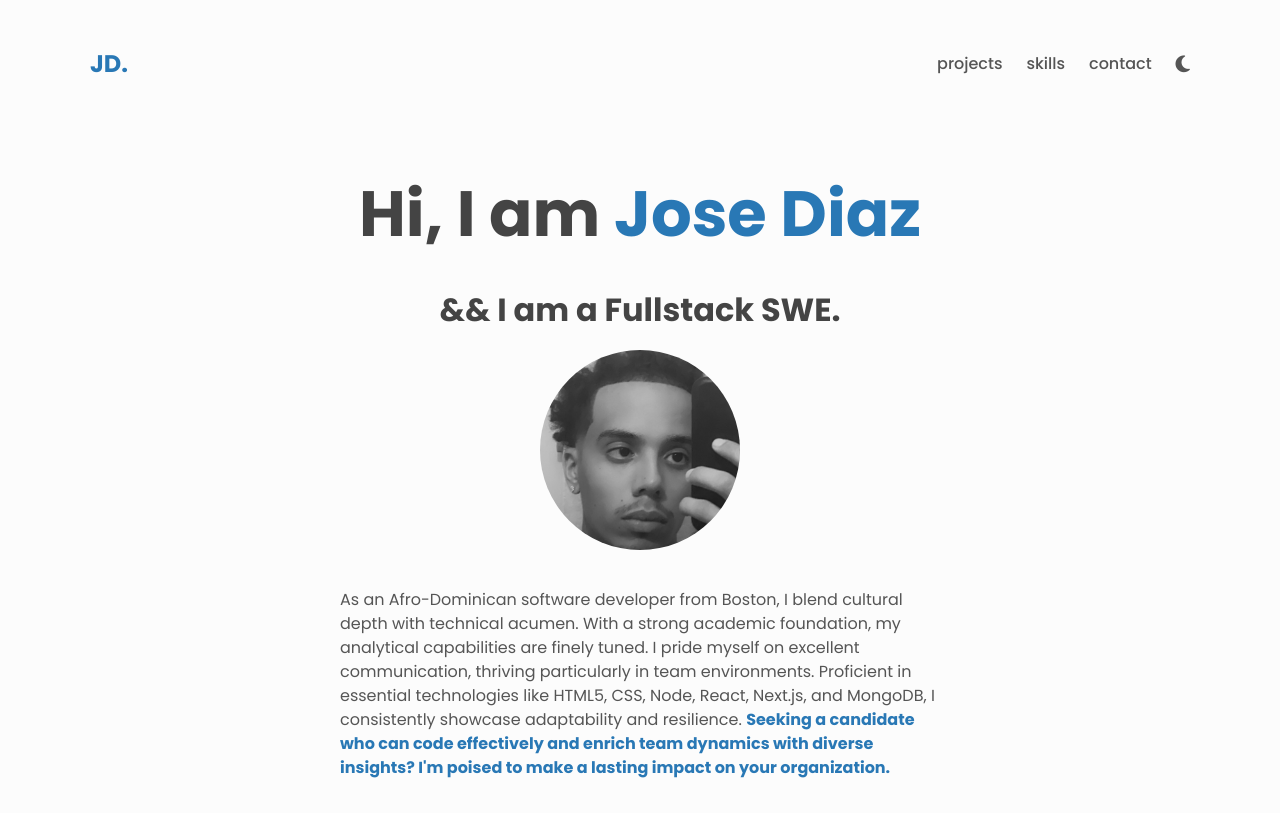
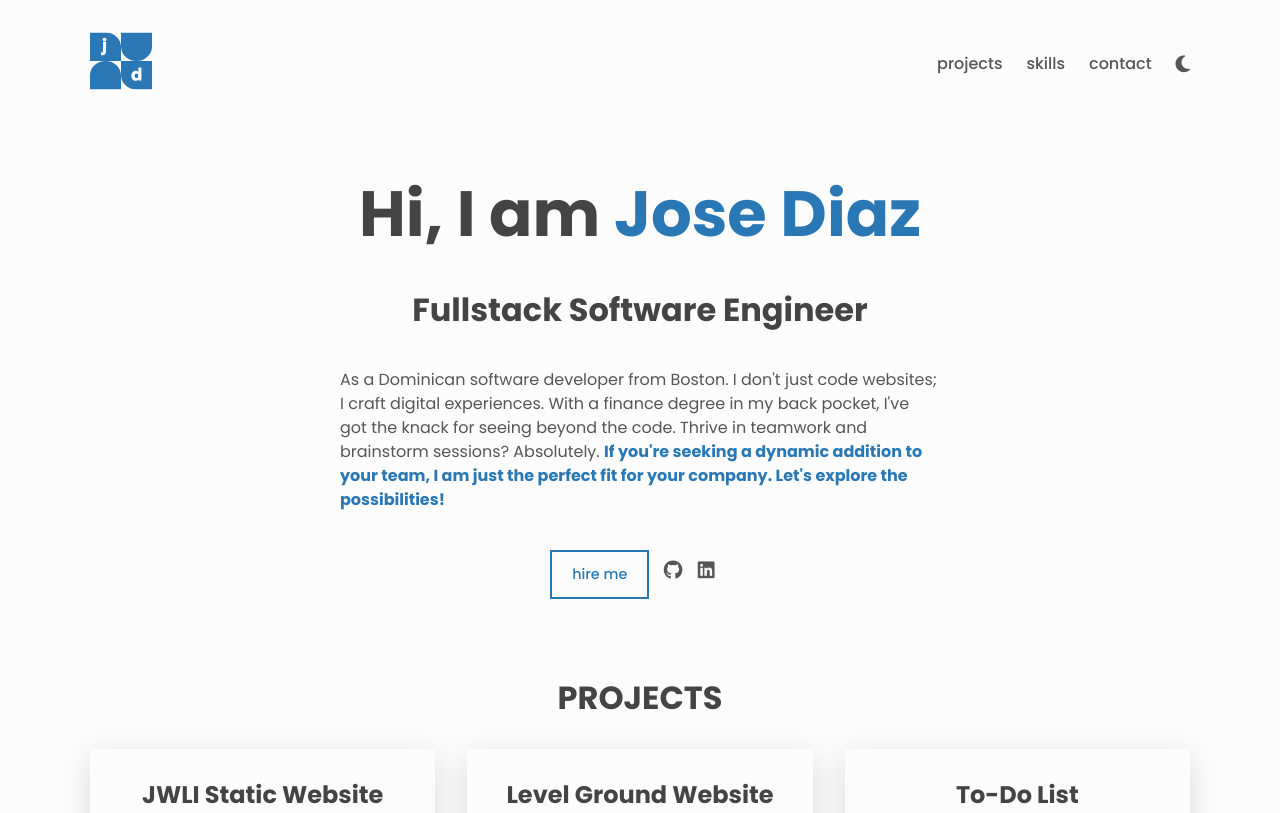
Before and after one commit to JoseDiazCodes/portfolioHosted, a plain HTML site: page index.html in a window 1280 px wide. Shown: the top 813 px of the page. Drawn offline with Linux system fonts and the light colour scheme.

Commit message:
added a logo and more functionality for the dark/lightmode

```diff
--- a/css/styles.css
+++ b/css/styles.css
@@ -395,6 +395,29 @@ main {
 	margin-bottom: 20px; /* Adjust as needed */
 }
 
+/* For light theme */
+.light .link svg path:first-child {
+	fill: #2978b5; /* This matches the primary color in light mode */
+}
+
+.light .link svg path:not(:first-child) {
+	fill: white; /* This keeps the other details white in light mode */
+}
+
+/* For dark theme */
+.dark .link svg path:first-child {
+	fill: var(--clr-primary); /* This matches the primary color in dark mode */
+}
+
+.dark .link svg path:not(:first-child) {
+	fill: var(--clr-fg); /* This matches the foreground color in dark mode */
+}
+
+/* For dark theme */
+.dark .link svg .letter {
+	fill: #e4d2d8 !important;
+}
+
 @media (max-width: 600px) {
 	.header {
 		height: 6em;
--- a/index.html
+++ b/index.html
@@ -19,9 +19,49 @@
 	</head>
 	<body class="light" id="top">
 		<header class="header center">
-			<h3>
-				<a href="https://github.com/josediazcodes" class="link">JD.</a>
-			</h3>
+			<header class="header center">
+				<h3>
+					<a href="https://github.com/josediazcodes" class="link">
+						<svg
+							class="header.icon"
+							width="62"
+							height="58"
+							viewBox="0 0 62 58"
+							fill="none"
+							xmlns="http://www.w3.org/2000/svg"
+						>
+							<g clip-path="url(#clip0_1_179)">
+								<path
+									fill-rule="evenodd"
+									clip-rule="evenodd"
+									d="M15.5 0.5H0V29H15.5C6.9396 29 0 35.38 0 43.25V57.5H31V43.25C31 51.12 37.9397 57.5 46.5 57.5H62V29H46.5C55.0603 29 62 22.62 62 14.75V0.5H31V14.75C31 6.87995 24.0604 0.5 15.5 0.5ZM31 29H15.5C24.0604 29 31 35.38 31 43.25V29ZM31 29V14.75C31 22.62 37.9397 29 46.5 29H31Z"
+									fill="#2978B5"
+								/>
+								<path
+									class="letter"
+									d="M16.482 7.566C16.482 8.574 15.672 9.312 14.502 9.312C13.332 9.312 12.522 8.574 12.522 7.566C12.522 6.54 13.332 5.802 14.502 5.802C15.672 5.802 16.482 6.54 16.482 7.566ZM16.068 9.816V19.014C16.068 21.984 14.502 23.154 12.432 23.154C11.946 23.154 11.46 23.118 10.992 22.956V20.058C11.244 20.22 11.622 20.292 12.036 20.292C12.576 20.292 12.99 19.95 12.99 18.924V9.816H16.068Z"
+									fill="white"
+								/>
+								<path
+									class="letter"
+									d="M41.396 43.658C41.396 40.85 43.106 38.636 45.716 38.636C46.724 38.636 47.588 38.996 48.344 39.716V35.576H51.422V48.5H48.596V47.402C47.804 48.23 46.85 48.68 45.716 48.68C43.106 48.68 41.396 46.43 41.396 43.658ZM44.6 43.658C44.6 45.17 45.518 45.908 46.454 45.908C47.408 45.908 48.308 45.17 48.308 43.64C48.308 42.092 47.39 41.408 46.454 41.408C45.518 41.408 44.6 42.11 44.6 43.658Z"
+									fill="white"
+								/>
+							</g>
+							<defs>
+								<clipPath id="clip0_1_179">
+									<rect
+										width="62"
+										height="57"
+										fill="white"
+										transform="translate(0 0.5)"
+									/>
+								</clipPath>
+							</defs>
+						</svg>
+					</a>
+				</h3>
+			</header>
 
 			<nav class="nav center">
 				<ul class="nav__list center">
@@ -54,20 +94,29 @@
 			<!-- About -->
 			<div class="about center">
 				<h1>Hi, I am <span class="about__name">Jose Diaz</span></h1>
-				<h2 class="about__role">&& I am a Fullstack SWE.</h2>
-				<img src="img/avaatar.png" alt="Jose Diaz" class="profile-image" />
+				<h2 class="about__role">Fullstack Software Engineer</h2>
+				<!-- <img src="img/avaatar.png" alt="Jose Diaz" class="profile-image" /> -->
 				<p class="about__desc">
-					As an Afro-Dominican software developer from Boston, I blend cultural
+					<!-- As an Afro-Dominican software developer from Boston, I blend cultural
 					depth with technical acumen. With a strong academic foundation, my
 					analytical capabilities are finely tuned. I pride myself on excellent
 					communication, thriving particularly in team environments. Proficient
 					in essential technologies like HTML5, CSS, Node, React, Next.js, and
-					MongoDB, I consistently showcase adaptability and resilience.
+					MongoDB, I consistently showcase adaptability and resilience. -->
+					As a Dominican software developer from Boston. I don't just code
+					websites; I craft digital experiences. With a finance degree in my
+					back pocket, I've got the knack for seeing beyond the code. Thrive in
+					teamwork and brainstorm sessions? Absolutely.
+					<!-- If you're seeking a
+					dynamic addition to your team, I am just the perfect fit for your
+					company. Let's explore the possibilities! -->
 					<span class="highlight-text"
-						>Seeking a candidate who can code effectively and enrich team
+						>If you're seeking a dynamic addition to your team, I am just the
+						perfect fit for your company. Let's explore the possibilities!</span
+					>
+					<!-- Seeking a candidate who can code effectively and enrich team
 						dynamics with diverse insights? I'm poised to make a lasting impact
-						on your organization.</span
-					>
+						on your organization. -->
 				</p>
 
 				<div class="about__contact center">
--- a/js/script.js
+++ b/js/script.js
@@ -1,63 +1,59 @@
-const body = document.body
+const body = document.body;
 
-const btnTheme = document.querySelector('.fa-moon')
-const btnHamburger = document.querySelector('.fa-bars')
+const btnTheme = document.querySelector(".fa-moon");
+const btnHamburger = document.querySelector(".fa-bars");
 
 const addThemeClass = (bodyClass, btnClass) => {
-  body.classList.add(bodyClass)
-  btnTheme.classList.add(btnClass)
-}
+	body.classList.add(bodyClass);
+	btnTheme.classList.add(btnClass);
+};
 
-const getBodyTheme = localStorage.getItem('portfolio-theme')
-const getBtnTheme = localStorage.getItem('portfolio-btn-theme')
+const getBodyTheme = localStorage.getItem("portfolio-theme");
+const getBtnTheme = localStorage.getItem("portfolio-btn-theme");
 
-addThemeClass(getBodyTheme, getBtnTheme)
+addThemeClass(getBodyTheme, getBtnTheme);
 
-const isDark = () => body.classList.contains('dark')
+const isDark = () => body.classList.contains("dark");
 
 const setTheme = (bodyClass, btnClass) => {
+	body.classList.remove(localStorage.getItem("portfolio-theme"));
+	btnTheme.classList.remove(localStorage.getItem("portfolio-btn-theme"));
 
-	body.classList.remove(localStorage.getItem('portfolio-theme'))
-	btnTheme.classList.remove(localStorage.getItem('portfolio-btn-theme'))
+	addThemeClass(bodyClass, btnClass);
 
-  addThemeClass(bodyClass, btnClass)
-
-	localStorage.setItem('portfolio-theme', bodyClass)
-	localStorage.setItem('portfolio-btn-theme', btnClass)
-}
+	localStorage.setItem("portfolio-theme", bodyClass);
+	localStorage.setItem("portfolio-btn-theme", btnClass);
+};
 
 const toggleTheme = () =>
-	isDark() ? setTheme('light', 'fa-moon') : setTheme('dark', 'fa-sun')
+	isDark() ? setTheme("light", "fa-moon") : setTheme("dark", "fa-sun");
 
-btnTheme.addEventListener('click', toggleTheme)
+btnTheme.addEventListener("click", toggleTheme);
 
 const displayList = () => {
-	const navUl = document.querySelector('.nav__list')
+	const navUl = document.querySelector(".nav__list");
 
-	if (btnHamburger.classList.contains('fa-bars')) {
-		btnHamburger.classList.remove('fa-bars')
-		btnHamburger.classList.add('fa-times')
-		navUl.classList.add('display-nav-list')
+	if (btnHamburger.classList.contains("fa-bars")) {
+		btnHamburger.classList.remove("fa-bars");
+		btnHamburger.classList.add("fa-times");
+		navUl.classList.add("display-nav-list");
 	} else {
-		btnHamburger.classList.remove('fa-times')
-		btnHamburger.classList.add('fa-bars')
-		navUl.classList.remove('display-nav-list')
+		btnHamburger.classList.remove("fa-times");
+		btnHamburger.classList.add("fa-bars");
+		navUl.classList.remove("display-nav-list");
 	}
-}
+};
 
-btnHamburger.addEventListener('click', displayList)
+btnHamburger.addEventListener("click", displayList);
 
 const scrollUp = () => {
-	const btnScrollTop = document.querySelector('.scroll-top')
+	const btnScrollTop = document.querySelector(".scroll-top");
 
-	if (
-		body.scrollTop > 500 ||
-		document.documentElement.scrollTop > 500
-	) {
-		btnScrollTop.style.display = 'block'
+	if (body.scrollTop > 500 || document.documentElement.scrollTop > 500) {
+		btnScrollTop.style.display = "block";
 	} else {
-		btnScrollTop.style.display = 'none'
+		btnScrollTop.style.display = "none";
 	}
-}
+};
 
-document.addEventListener('scroll', scrollUp)
+document.addEventListener("scroll", scrollUp);
```
Also changed, not shown: img/Framelogo.svg (added), img/mylogo.svg (added).
